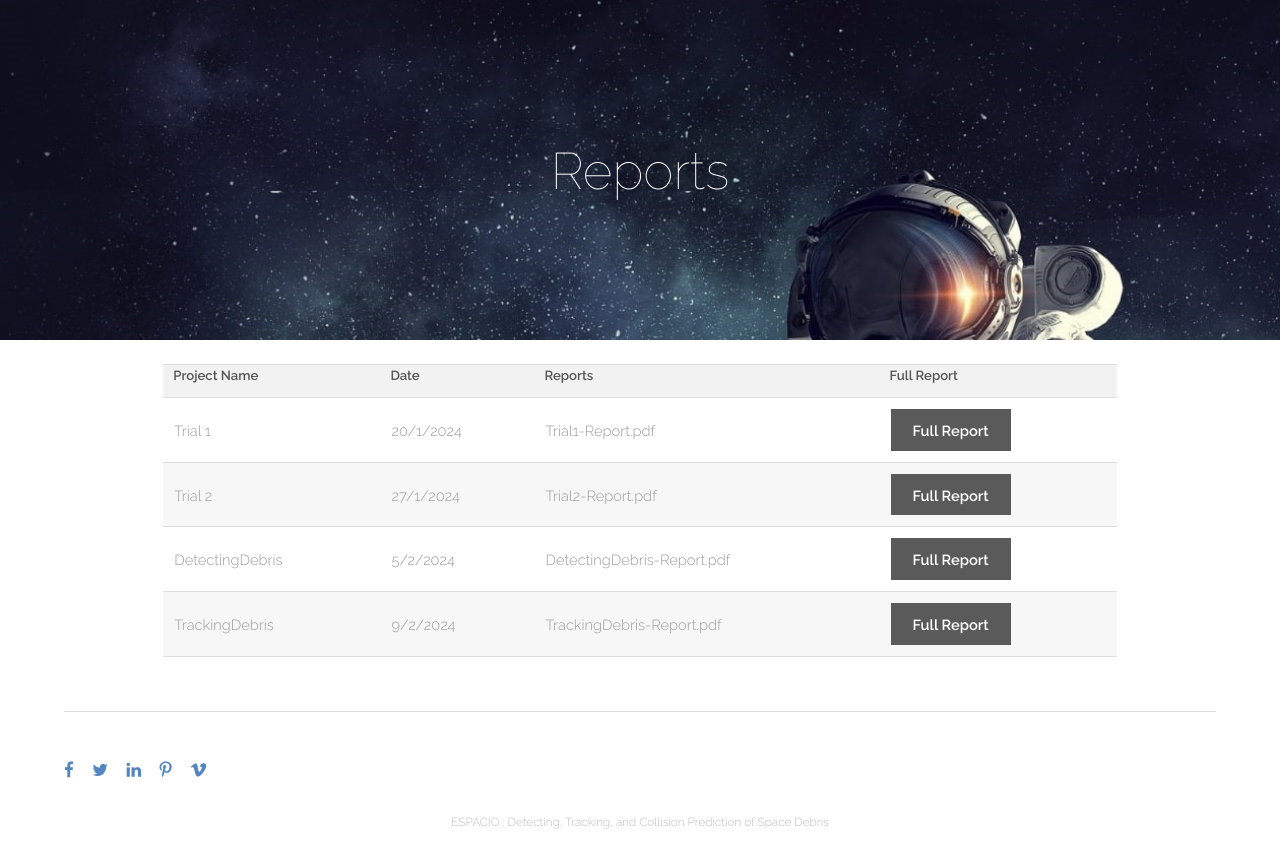
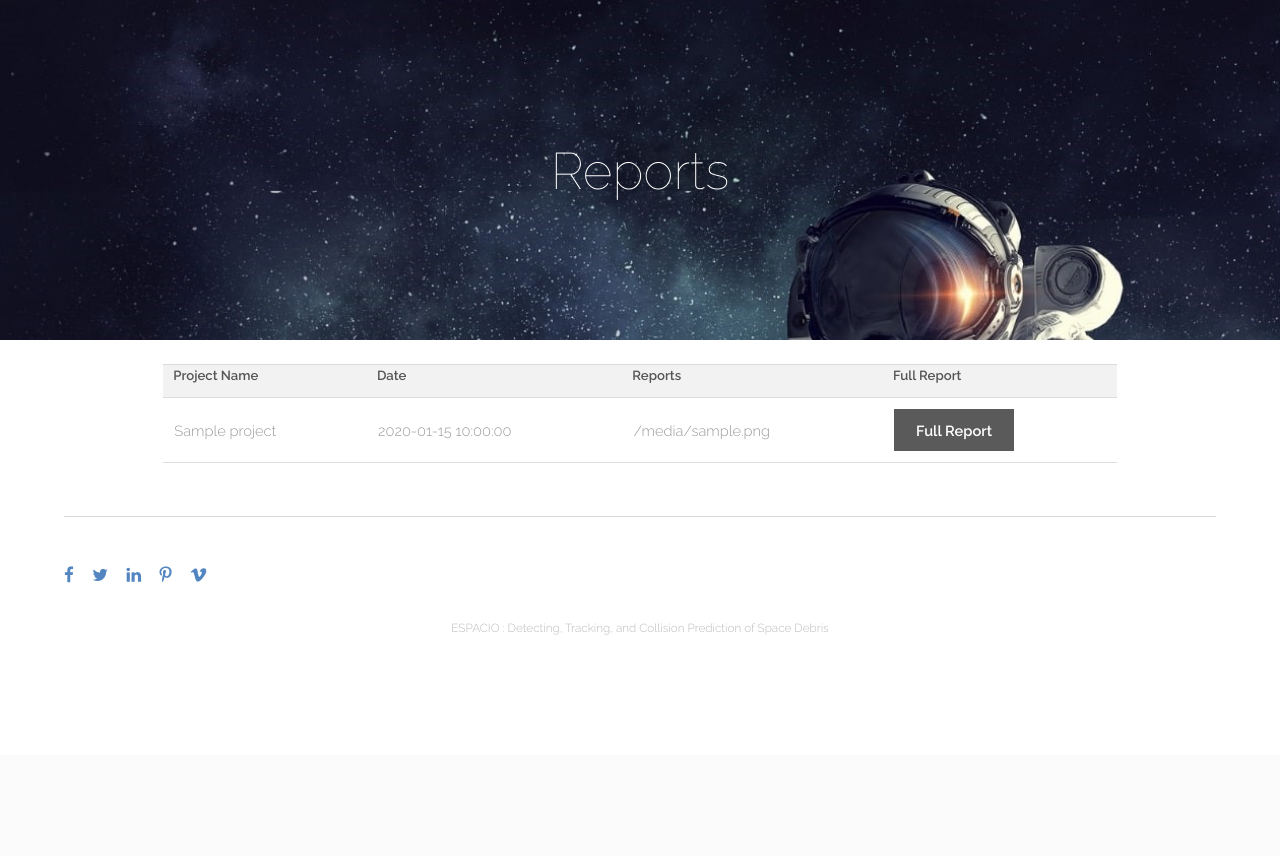
Before and after one commit to jasminehegazy64/Space-Debris-Project, a Flask app: template templates/reports.html in a window 1280 px wide. Shown: the part 45-901 px from the top of the page. After the commit the page ends 680 px from the top, so only its background shows below. Run offline with Flask 3, Linux system fonts and the light colour scheme; the template is opened without the code that fills it: most values are stand-ins (such as "Sample title", 1, 10 or a date in 2020).

Commit message:
Reports_database

```diff
--- a/templates/reports.html
+++ b/templates/reports.html
@@ -36,9 +36,9 @@
      <!-- Header -->
      <header id="header">
         <div class="inner">
-			<a href="{{ url_for('homeindex') }}" class="logo"><img src="{{ url_for('static', filename='images/logo.png') }}" alt="logo" width="45" height="43"></a>
-            <nav id="nav"><a href="{{ url_for('homeindex') }}">Home</a>
-                <a href="{{ url_for('document') }}">Documentation</a>
+			<a href="{{ url_for('index') }}" class="logo"><img src="{{ url_for('static', filename='images/logo.png') }}" alt="logo" width="45" height="43"></a>
+            <nav id="nav"><a href="{{ url_for('index') }}">Home</a>
+                <a href="{{ url_for('documentation') }}">Documentation</a>
                 <a href="{{ url_for('contactus') }}">Contact Us</a>
                 <a href="{{ url_for('aboutus') }}">About Us</a>
                 <a href="{{ url_for('reports') }}">Reports</a>
@@ -64,30 +64,14 @@
                     <th>Reports</th>
                     <th>Full Report</th>
                 </tr>
+                {% for project in projects %}
                 <tr>
-                    <td>Trial 1</td>
-                    <td>20/1/2024</td>
-                    <td>Trial1-Report.pdf</td>
-                    <td><a href="{{ url_for('fullreport') }}"><input type="button" value="Full Report"></a></td>
+                    <td>{{ project.projectname }}</td>
+                    <td>{{ project.date }}</td>
+                    <td>{{ project.report_filename }}</td>
+                    <td><a href="{{ url_for('fullreport', project_id=project.project_id) }}"><input type="button" value="Full Report"></a></td>
                 </tr>
-                <tr>
-                    <td>Trial 2</td>
-                    <td>27/1/2024</td>
-                    <td>Trial2-Report.pdf</td>
-                    <td><a href="{{ url_for('fullreport') }}"><input type="button" value="Full Report"></a></td>
-                </tr>
-                <tr>
-                    <td>DetectingDebris</td>
-                    <td>5/2/2024</td>
-                    <td>DetectingDebris-Report.pdf</td>
-                    <td><a href="{{ url_for('fullreport') }}"><input type="button" value="Full Report"></a></td>
-                </tr>
-                <tr>
-                    <td>TrackingDebris</td>
-                    <td>9/2/2024</td>
-                    <td>TrackingDebris-Report.pdf</td>
-                    <td><a href="{{ url_for('fullreport') }}"><input type="button" value="Full Report"></a></td>
-                </tr>
+                {% endfor %}
             </table>
         </div>
 
```
Also changed, not shown: flask_project.py (+25 -14 lines), templates/account.html (+4 -4 lines).
